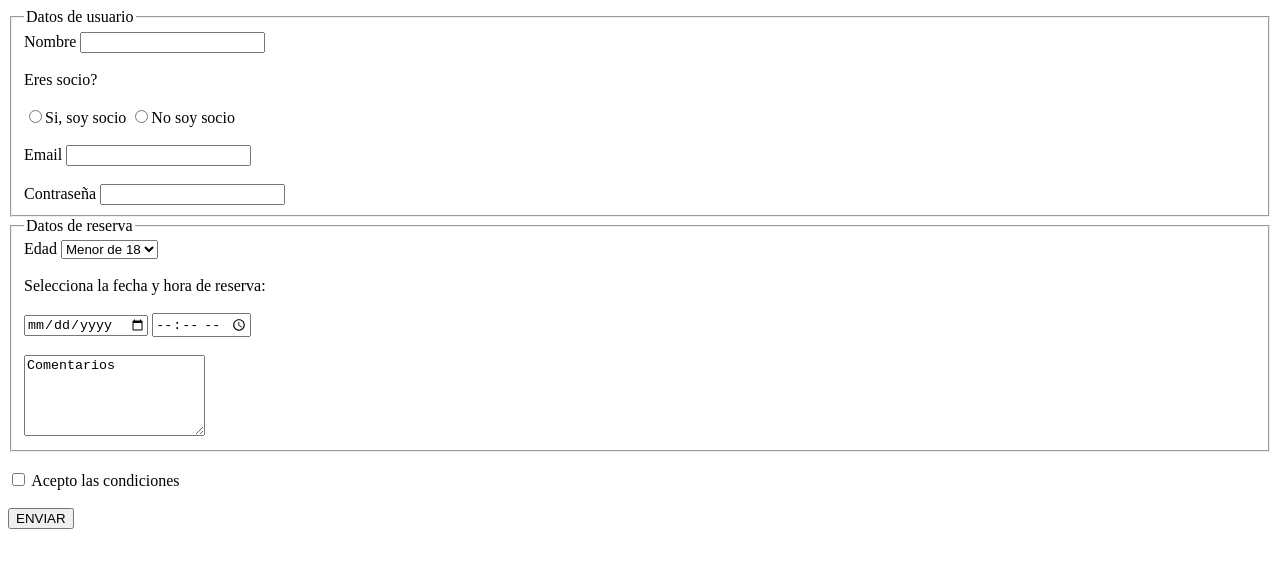
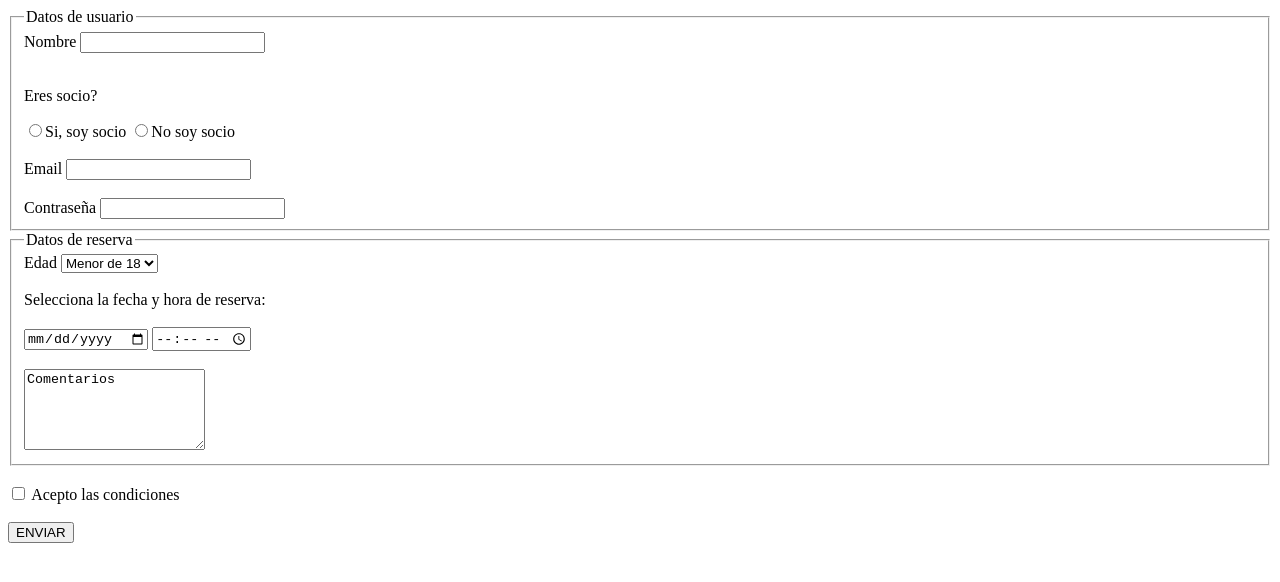
Before and after one commit to cepillo001/modulo2-Pintado, a plain HTML site: page PRACTICA2-FORMULARIO/index.html in a window 1280 px wide. Drawn offline with Linux system fonts and the light colour scheme.

Commit message:
correnccion en linea

```diff
--- a/PRACTICA2-FORMULARIO/index.html
+++ b/PRACTICA2-FORMULARIO/index.html
@@ -13,8 +13,7 @@
             <label for="nombre">Nombre </label>
             <input type="text" name="nombre" id="nombre">
             <br><br>
-            Eres socio?
-            <br><br>
+            <p>Eres socio?</p>
             <input type="radio" name="socio" id="si">Si, soy socio
             <input type="radio" name="socio" id="no">No soy socio
             <br><br>
```
